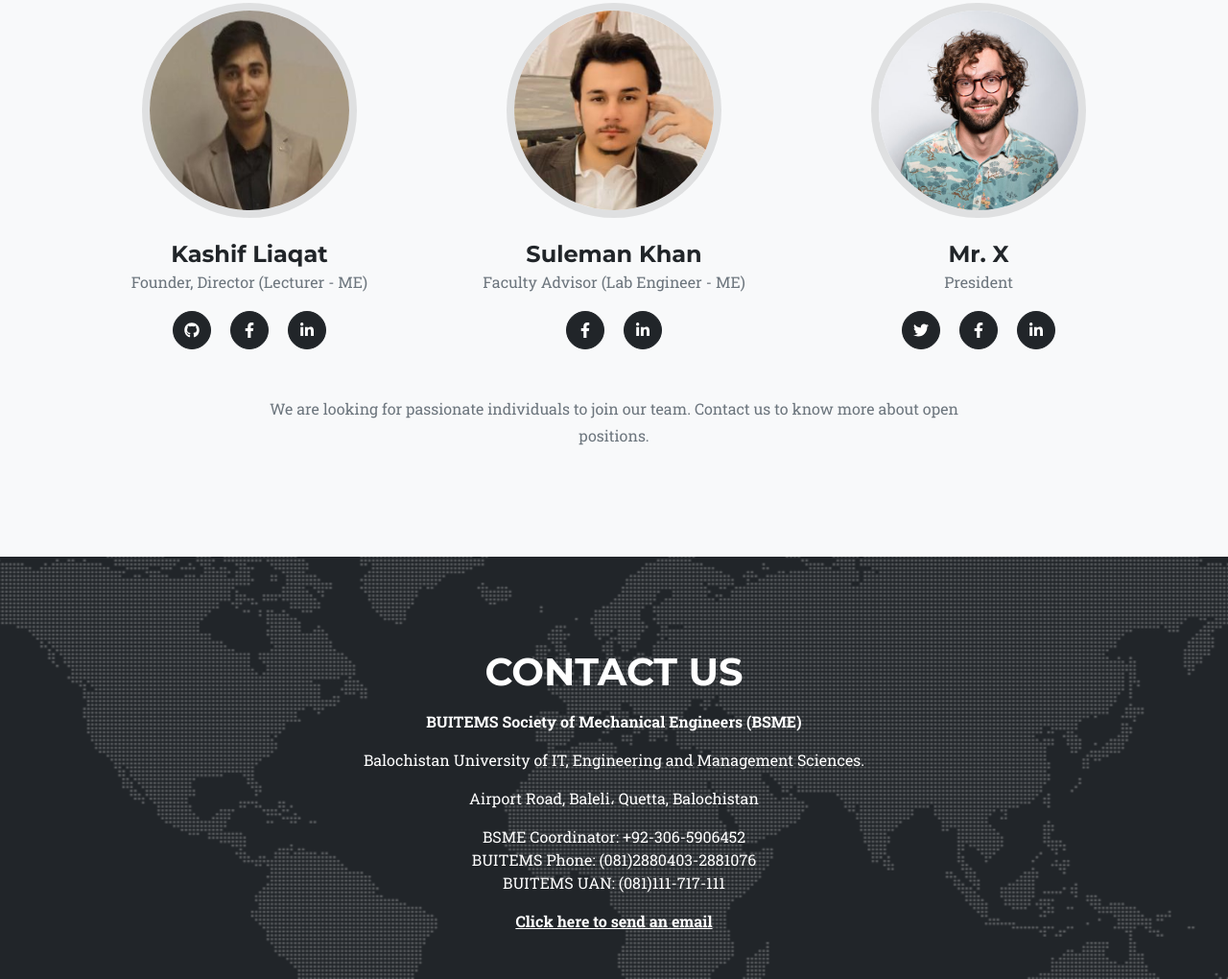
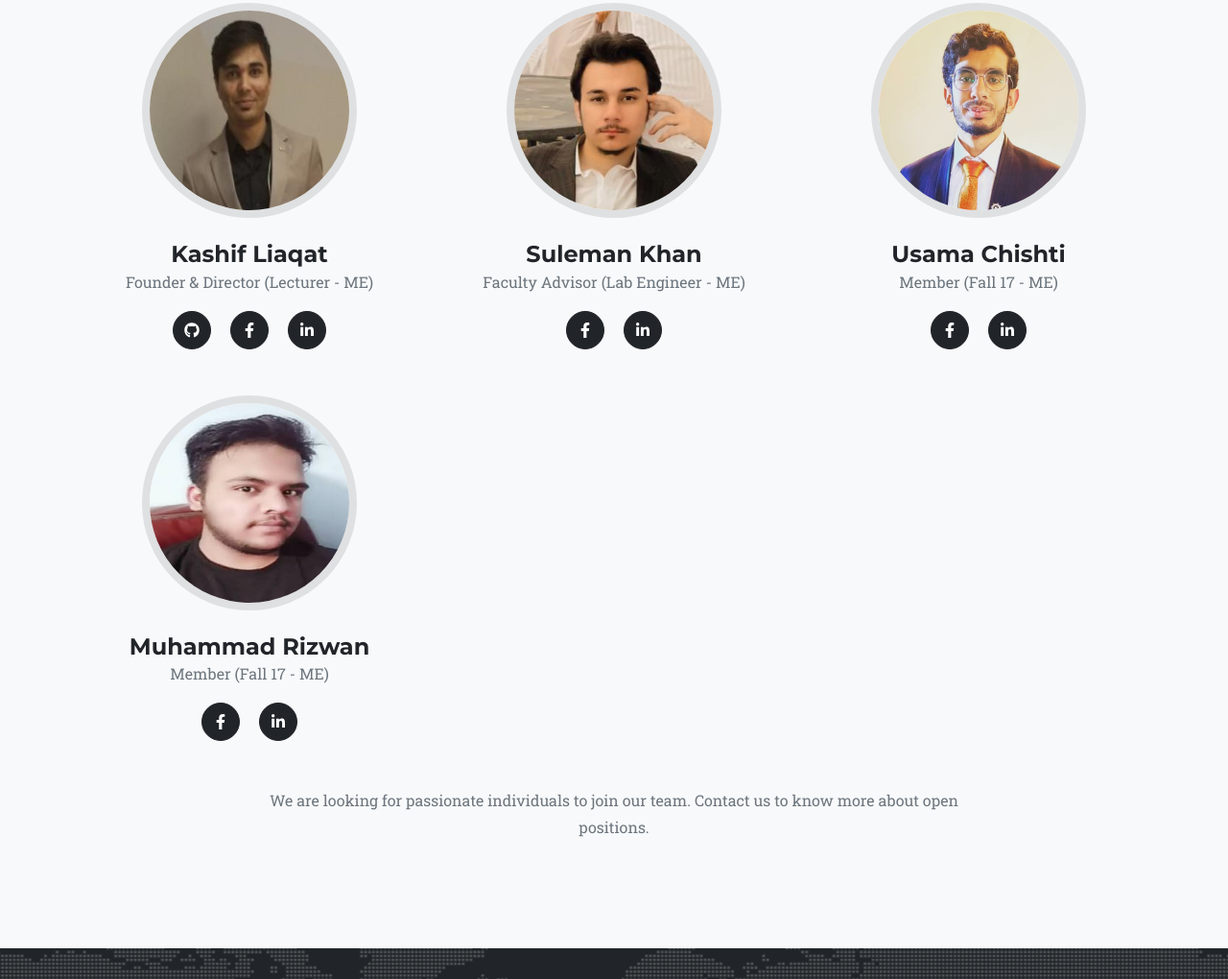
Before and after one commit to bsme-buitems/bsme-buitems.github.io, a website: page index.html in a window 1280 px wide. Shown: the part 2335-3355 px from the top of the page at 96% size. Drawn offline with nearby package versions, Linux system fonts and the light colour scheme.

Commit message:
update team

```diff
--- a/index.html
+++ b/index.html
@@ -280,7 +280,7 @@
                         <div class="team-member">
                             <img class="mx-auto rounded-circle" src="assets/img/team/kashif.jpeg" alt="..." />
                             <h4>Kashif Liaqat</h4>
-                            <p class="text-muted"> Founder, Director (Lecturer - ME)</p>
+                            <p class="text-muted"> Founder &#38 Director (Lecturer - ME)</p>
                             <a class="btn btn-dark btn-social mx-2" href="https://kashifliaqat.github.io/"><i class="fab fa-github"></i></a>
                             <a class="btn btn-dark btn-social mx-2" href="#!"><i class="fab fa-facebook-f"></i></a>
                             <a class="btn btn-dark btn-social mx-2" href="#!"><i class="fab fa-linkedin-in"></i></a>
@@ -300,10 +300,18 @@
                     </div>
                     <div class="col-lg-4">
                         <div class="team-member">
-                            <img class="mx-auto rounded-circle" src="assets/img/team/3.jpg" alt="..." />
-                            <h4>Mr. X</h4>
-                            <p class="text-muted">President</p>
-                            <a class="btn btn-dark btn-social mx-2" href="#!"><i class="fab fa-twitter"></i></a>
+                            <img class="mx-auto rounded-circle" src="assets/img/team/usama.png" alt="..." />
+                            <h4>Usama Chishti</h4>
+                            <p class="text-muted">Member (Fall 17 - ME)</p>
+                            <a class="btn btn-dark btn-social mx-2" href="#!"><i class="fab fa-facebook-f"></i></a>
+                            <a class="btn btn-dark btn-social mx-2" href="#!"><i class="fab fa-linkedin-in"></i></a>
+                        </div>
+                    </div>
+                    <div class="col-lg-4">
+                        <div class="team-member">
+                            <img class="mx-auto rounded-circle" src="assets/img/team/rizwan.png" alt="..." />
+                            <h4>Muhammad Rizwan</h4>
+                            <p class="text-muted">Member (Fall 17 - ME)</p>
                             <a class="btn btn-dark btn-social mx-2" href="#!"><i class="fab fa-facebook-f"></i></a>
                             <a class="btn btn-dark btn-social mx-2" href="#!"><i class="fab fa-linkedin-in"></i></a>
                         </div>
```
Also changed, not shown: assets/img/team/1.jpg (deleted), assets/img/team/2.jpg (deleted), assets/img/team/3.jpg (deleted), assets/img/team/rizwan.png (added), assets/img/team/usama.png (added).
